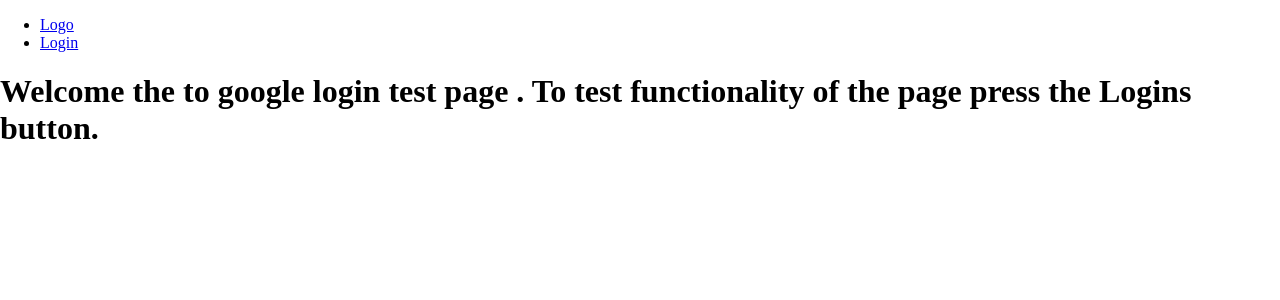
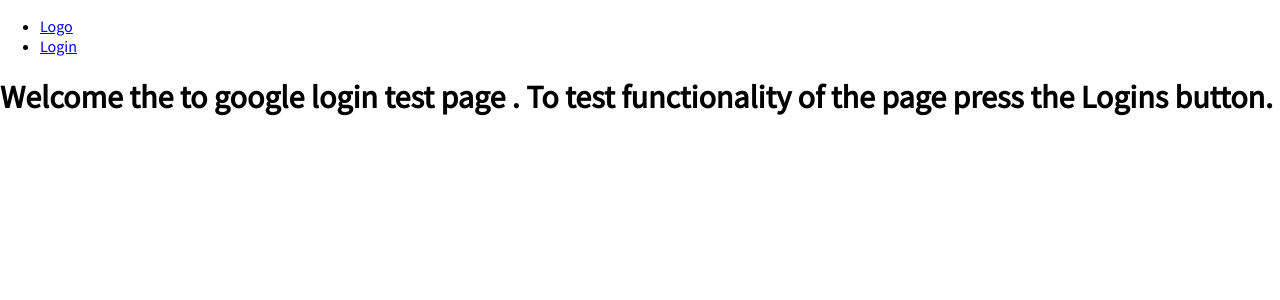
Before and after one commit to GeorgiPetrushev/firebase-login-google, a React (Create React App) app: page / in a window 1280 px wide. Shown: the top 300 px of the page. Built offline with nearby package versions, Linux system fonts and the light colour scheme; no server answers.

Commit message:
add style

```diff
--- a/package.json
+++ b/package.json
@@ -13,6 +13,7 @@
     "react-firebase-hooks": "^5.0.3",
     "react-router-dom": "^6.4.2",
     "react-scripts": "5.0.1",
+    "styled-components": "^5.3.6",
     "web-vitals": "^2.1.4"
   },
   "scripts": {
--- a/public/index.html
+++ b/public/index.html
@@ -9,6 +9,11 @@
       name="description"
       content="Web site created using create-react-app"
     />
+    <link rel="preconnect" href="https://fonts.googleapis.com">
+    <link rel="preconnect" href="https://fonts.gstatic.com" crossorigin>
+    <link href="https://fonts.googleapis.com/css2?family=Source+Sans+Pro&display=swap" rel="stylesheet">
+
+
     <link rel="apple-touch-icon" href="%PUBLIC_URL%/logo192.png" />
     <!--
       manifest.json provides metadata used when your web app is installed on a
--- a/src/index.css
+++ b/src/index.css
@@ -1,4 +1,5 @@
 body {
   margin: 0;
   padding: 0;
+  font-family: 'Source Sans Pro', sans-serif;
 }
--- /dev/null
+++ b/src/style/AboutStyle.js
@@ -0,0 +1,5 @@
+import styled from "styled-components";
+
+const AboutStyle = styled.div``;
+
+export default AboutStyle;
--- /dev/null
+++ b/src/style/AppStyle.js
@@ -0,0 +1,5 @@
+import styled from "styled-components";
+
+const AppStyle = styled.div``;
+
+export default AppStyle;
--- /dev/null
+++ b/src/style/DashboardStyle.js
@@ -0,0 +1,5 @@
+import styled from "styled-components";
+
+const DashboardStyle = styled.div``;
+
+export default DashboardStyle;
--- /dev/null
+++ b/src/style/LoginStyle.js
@@ -0,0 +1,5 @@
+import styled from "styled-components";
+
+const LoginStyle = styled.div``;
+
+export default LoginStyle;
--- /dev/null
+++ b/src/style/NavStyle.js
@@ -0,0 +1,5 @@
+import styled from "styled-components";
+
+const NavStyle = styled.div``;
+
+export default NavStyle;
--- /dev/null
+++ b/src/style/RegisterStyle.js
@@ -0,0 +1,5 @@
+import styled from "styled-components";
+
+const RegisterStyle = styled.div``;
+
+export default RegisterStyle;
```
Also changed, not shown: 1 other file (tests, documents, lock files or other folders).
